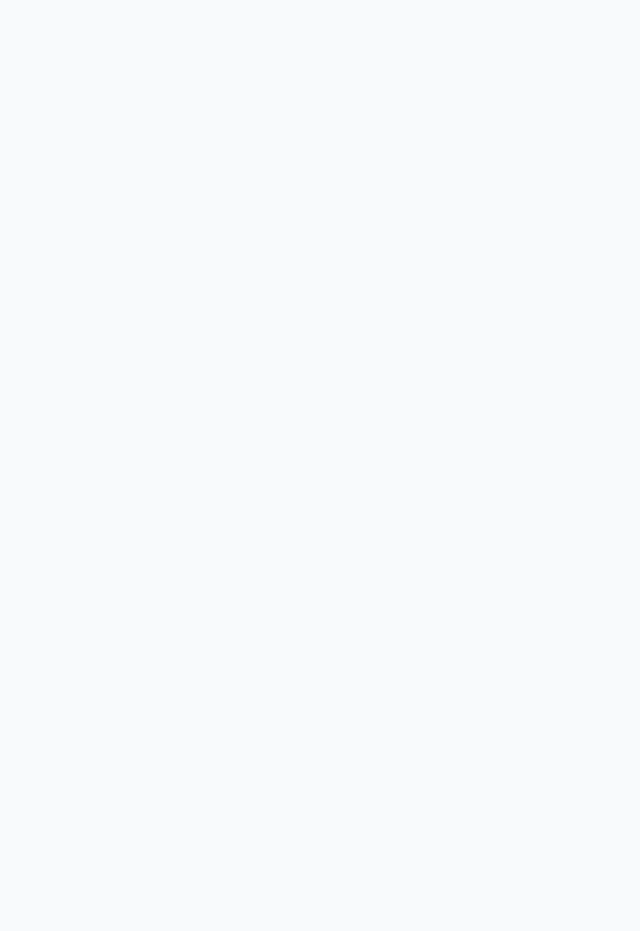
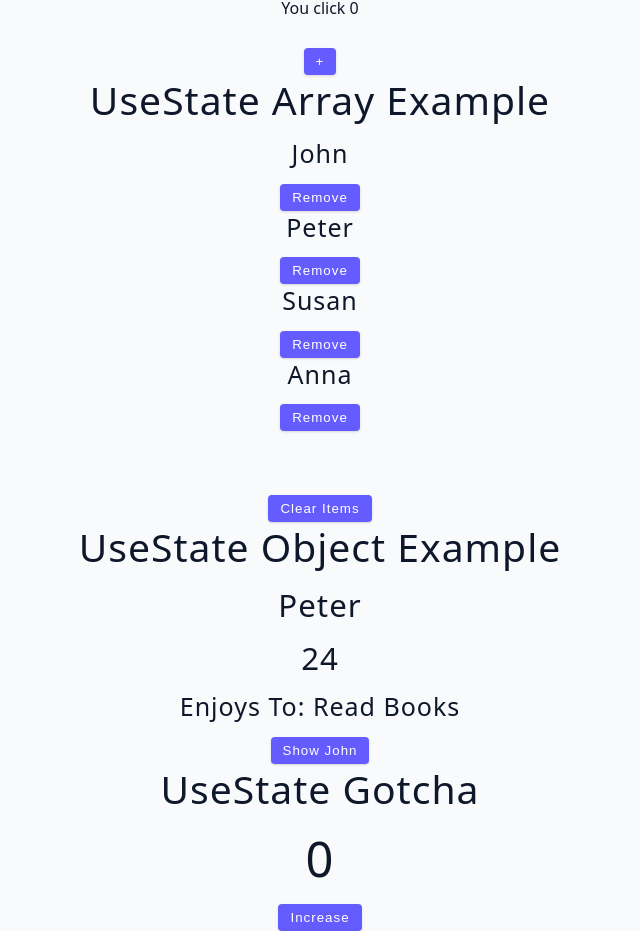
Before and after one commit to BmAlkes/TUTORIAL, a React (Vite) app: page / in a window 1280 px wide. Shown: the part 212-1143 px from the top of the page, without its empty margins (320-960 px from the left). Before the commit the page ends 800 px from the top, so only its background shows below. Built offline with nearby package versions, Linux system fonts and the light colour scheme.

Commit message:
feat:usestate

```diff
--- a/src/App.jsx
+++ b/src/App.jsx
@@ -1,7 +1,10 @@
+import Final from "./tutorial/01-useState/final";
+
 function App() {
   return (
     <div className="container">
       <h2>Advanced React</h2>
+      <Final />
     </div>
   );
 }
--- /dev/null
+++ b/src/data.jsx
@@ -0,0 +1,23 @@
+export const data = [
+  { id: 1, name: "john" },
+  { id: 2, name: "peter" },
+  { id: 3, name: "susan" },
+  { id: 4, name: "anna" },
+];
+
+export const people = [
+  { id: 1, name: "bob", nickName: "Stud Muffin" },
+  { id: 2, name: "peter" },
+  {
+    id: 3,
+    name: "oliver",
+    images: [
+      {
+        small: {
+          url: "https://res.cloudinary.com/diqqf3eq2/image/upload/ar_1:1,bo_5px_solid_rgb:ff0000,c_fill,g_auto,r_max,w_1000/v1595959121/person-1_aufeoq.jpg",
+        },
+      },
+    ],
+  },
+  { id: 4, name: "david" },
+];
--- a/src/tutorial/01-useState/final/index.jsx
+++ b/src/tutorial/01-useState/final/index.jsx
@@ -1,5 +1,98 @@
+import { useState } from "react";
+import { data } from "../../../data";
+
 const Final = () => {
-  return <div>Final</div>;
+  const [counter, setCounter] = useState(0);
+  const [people, setPeople] = useState(data);
+
+  const [person, setPerson] = useState({
+    name: "peter",
+    age: 24,
+    hobby: "read books",
+  });
+  const [value, setValue] = useState(0);
+  const handleClick = () => {
+    // setTimeout(() => {
+    // console.log('clicked the button');
+    //   setValue(value + 1);
+    // }, 3000);
+    setTimeout(() => {
+      console.log("clicked the button");
+      setValue((currentState) => {
+        return currentState + 1;
+      });
+    }, 3000);
+  };
+
+  const displayPerson = () => {
+    setPerson({ name: "john", age: 28, hobby: "scream at the computer" });
+    // be careful, don't overwrite
+    // setPerson({ name: 'susan' });
+    // setPerson({ ...person, name: 'susan' });
+  };
+  const removeItem = (id) => {
+    setPeople(people.filter((people) => people.id !== id));
+  };
+  const clearItem = () => {
+    setPeople([]);
+  };
+  return (
+    <>
+      <h2>useState Basics</h2>
+      <p>You click {counter}</p>
+      <button
+        className="btn"
+        onClick={() => {
+          setCounter((prevState) => prevState + 1);
+        }}
+      >
+        +
+      </button>
+
+      <h2>UseState Array Example</h2>
+
+      {people.map((person) => {
+        const { id, name } = person;
+        return (
+          <div key={id}>
+            <h4>{name}</h4>
+            <button
+              type="button"
+              className="btn"
+              onClick={() => removeItem(id)}
+            >
+              remove
+            </button>
+          </div>
+        );
+      })}
+      <button
+        type="button"
+        className="btn"
+        style={{ marginTop: "4rem" }}
+        onClick={clearItem}
+      >
+        clear items
+      </button>
+      <h2>UseState Object Example</h2>
+
+      <h3>{person.name}</h3>
+      <h3>{person.age}</h3>
+      <h4>Enjoys To: {person.hobby}</h4>
+      <button className="btn" onClick={displayPerson}>
+        show john
+      </button>
+
+      <h2>UseState gotcha</h2>
+
+      <div>
+        <h1>{value}</h1>
+        <button className="btn" onClick={handleClick}>
+          increase
+        </button>
+      </div>
+    </>
+  );
 };
 
 export default Final;
```
